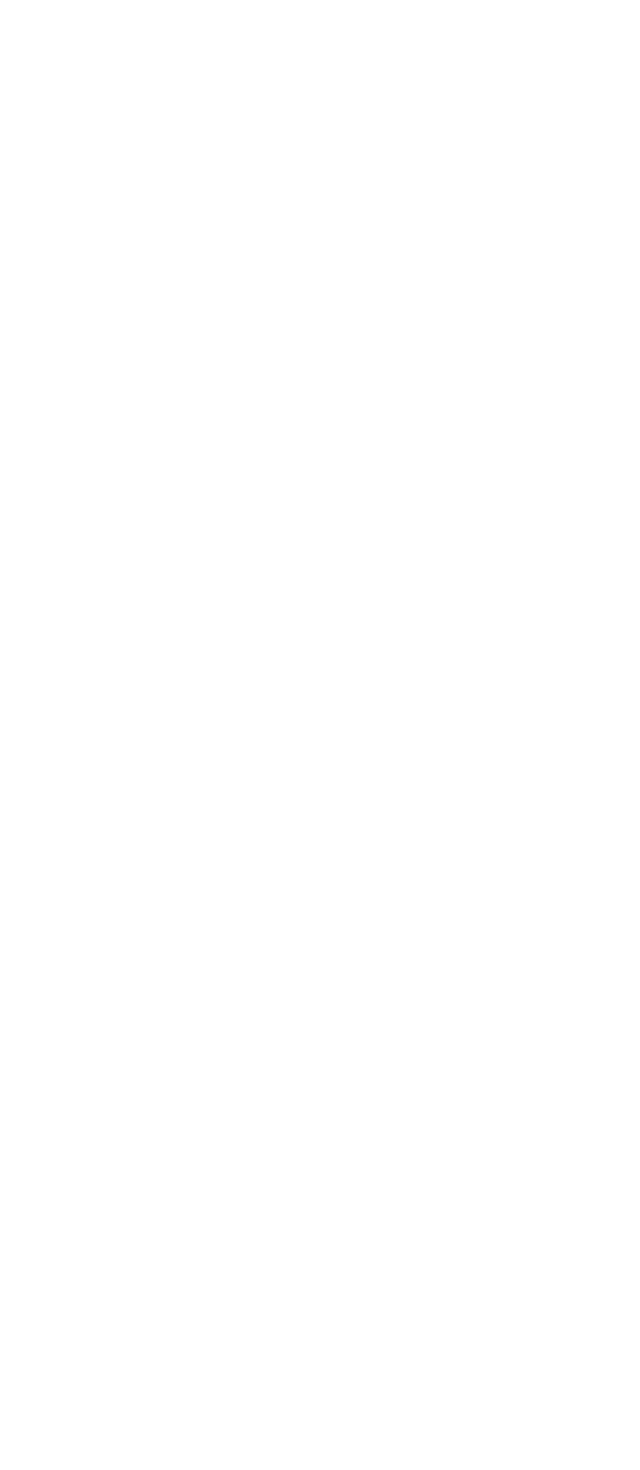
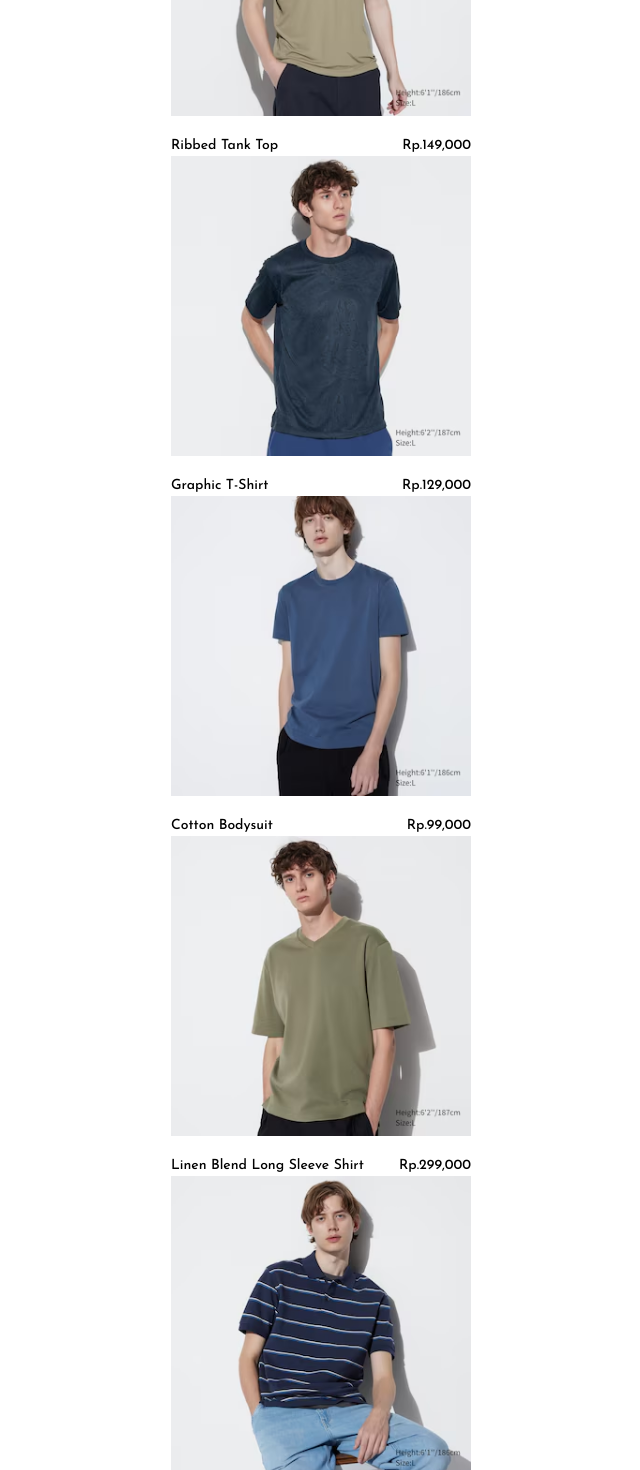
Before and after one commit to jjustinlovell/FE-TEST, a React (Vite) app: page /shop in a window 1280 px wide. Shown: the part 800-2270 px from the top of the page, without its empty margins (69-709 px from the left). Before the commit the page ends 800 px from the top, so only its background shows below. Built offline with nearby package versions, Linux system fonts and the light colour scheme.

Commit message:
changing Trending to ProductList

```diff
--- a/src/data/ShopProduct.js
+++ b/src/data/ShopProduct.js
@@ -1,75 +1,75 @@
 const ShopProduct = [
   {
-    imgSrc: "/assets/images/P1.avif",
+    path: "/assets/images/P1.avif",
     category: "MEN",
-    title: "SUPIMA Cotton Crew Neck T-Shirt | Short Sleeve",
+    name: "SUPIMA Cotton Crew Neck T-Shirt | Short Sleeve",
     price: "Rp.199,000",
   },
   {
-    imgSrc: "/assets/images/P2.avif",
+    path: "/assets/images/P2.avif",
     category: "MEN",
-    title: "Ribbed Tank Top",
+    name: "Ribbed Tank Top",
     price: "Rp.149,000",
   },
   {
-    imgSrc: "/assets/images/P3.avif",
+    path: "/assets/images/P3.avif",
     category: "MEN",
-    title: "Graphic T-Shirt",
+    name: "Graphic T-Shirt",
     price: "Rp.129,000",
   },
   {
-    imgSrc: "/assets/images/P4.avif",
+    path: "/assets/images/P4.avif",
     category: "MEN",
-    title: "Cotton Bodysuit",
+    name: "Cotton Bodysuit",
     price: "Rp.99,000",
   },
   {
-    imgSrc: "/assets/images/P5.avif",
+    path: "/assets/images/P5.avif",
     category: "MEN",
-    title: "Linen Blend Long Sleeve Shirt",
+    name: "Linen Blend Long Sleeve Shirt",
     price: "Rp.299,000",
   },
   {
-    imgSrc: "/assets/images/P6.avif",
+    path: "/assets/images/P6.avif",
     category: "MEN",
-    title: "Linen Blend Long Sleeve Shirt",
+    name: "Linen Blend Long Sleeve Shirt",
     price: "Rp.299,000",
   },
 
   {
-    imgSrc: "/assets/images/K1.avif",
+    path: "/assets/images/K1.avif",
     category: "KIDS",
-    title: "Graphic T-Shirt",
+    name: "Graphic T-Shirt",
     price: "Rp.129,000",
   },
   {
-    imgSrc: "/assets/images/K2.avif",
+    path: "/assets/images/K2.avif",
     category: "KIDS",
-    title: "Summer Shorts",
+    name: "Summer Shorts",
     price: "Rp.99,000",
   },
   {
-    imgSrc: "/assets/images/K3.avif",
+    path: "/assets/images/K3.avif",
     category: "KIDS",
-    title: "Hoodie",
+    name: "Hoodie",
     price: "Rp.199,000",
   },
   {
-    imgSrc: "/assets/images/C1.avif",
+    path: "/assets/images/C1.avif",
     category: "WOMEN",
-    title: "Summer Dress",
+    name: "Summer Dress",
     price: "Rp.299,000",
   },
   {
-    imgSrc: "/assets/images/C2.avif",
+    path: "/assets/images/C2.avif",
     category: "WOMEN",
-    title: "Ribbed Tank Top",
+    name: "Ribbed Tank Top",
     price: "Rp.149,000",
   },
   {
-    imgSrc: "/assets/images/C3.avif",
+    path: "/assets/images/C3.avif",
     category: "WOMEN",
-    title: "V-Neck Blouse",
+    name: "V-Neck Blouse",
     price: "Rp.199,000",
   },
 ];
--- a/src/pages/Dashboard.jsx
+++ b/src/pages/Dashboard.jsx
@@ -1,7 +1,9 @@
 import React from "react";
 import { NavLink } from "react-router-dom";
-import Trending from "../ui/Trending";
+import Trending from "../ui/ProductList";
 import Button from "../ui/Button";
+import TrendingProduct from "../data/TrendingProduct";
+import ProductList from "../ui/ProductList";
 
 export default function Dashboard() {
   const username = localStorage.getItem("name");
@@ -18,16 +20,9 @@ export default function Dashboard() {
       </div>
       <div className="mt-32">
         <h1 className="text-3xl">Trending</h1>
-        {/* <div className="flex gap-5 py-12 overflow-scroll">
-          <div className="transition-all duration-500 w-[300px] hover:opacity-70 flex-shrink-0">
-            <img src="/assets/images/P1.avif" alt="" />
-            <div className="flex justify-between mt-5 font-thin">
-              <h1>T-Shirt</h1>
-              <p>Rp 100.000</p>
-            </div>
-          </div>
-        </div> */}
-        <Trending />
+        <div className="flex gap-5 py-12 overflow-scroll hide-scrollbar">
+          <ProductList selectedProducts={TrendingProduct} />
+        </div>
       </div>
     </div>
   );
--- a/src/pages/Shop.jsx
+++ b/src/pages/Shop.jsx
@@ -1,6 +1,7 @@
 import React, { useState } from "react";
 import ShopProduct from "../data/ShopProduct";
 import Button from "../ui/Button";
+import ProductList from "../ui/ProductList";
 
 export default function Shop() {
   const [category, setCategory] = useState("ALL");
@@ -14,10 +15,13 @@ export default function Shop() {
     <div className="my-20 md:px-20">
       <h1 className="text-3xl">Shop</h1>
       <div className="flex flex-wrap justify-start gap-6 mt-7">
-        <Button type='category'>All</Button>
-        <Button type='category'>Men</Button>
-        <Button type='category'>Women</Button>
-        <Button type='category'>Kids</Button>
+        <Button type="category">All</Button>
+        <Button type="category">Men</Button>
+        <Button type="category">Women</Button>
+        <Button type="category">Kids</Button>
+      </div>
+      <div>
+        <ProductList selectedProducts={selectedCategory} />
       </div>
     </div>
   );
--- /dev/null
+++ b/src/ui/ProductList.jsx
@@ -0,0 +1,11 @@
+import ProductCard from "./ProductCard";
+
+export default function ProductList({ selectedProducts }) {
+  return (
+    <>
+      {selectedProducts.map((product) => {
+        return <ProductCard Product={product} key={product.path} />;
+      })}
+    </>
+  );
+}
--- a/src/ui/Trending.jsx
+++ /dev/null
@@ -1,12 +0,0 @@
-import TrendingProduct from "../data/TrendingProduct";
-import ProductCard from "./ProductCard";
-
-export default function Trending() {
-  return (
-    <div className="flex gap-5 py-12 overflow-scroll hide-scrollbar">
-      {TrendingProduct.map((product) => {
-        return <ProductCard Product={product} key={product.path} />;
-      })}
-    </div>
-  );
-}
```
